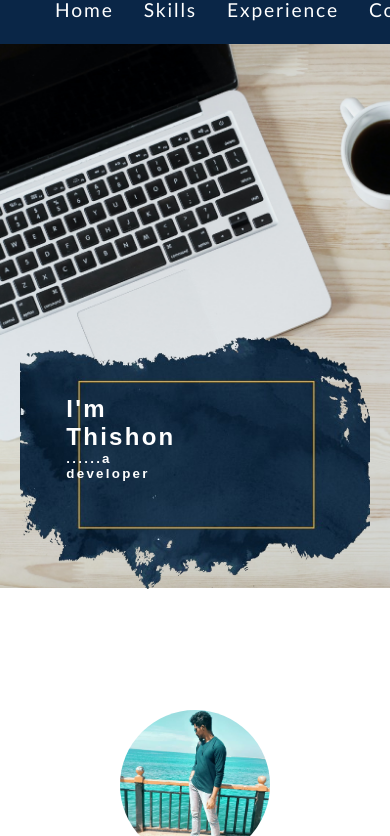
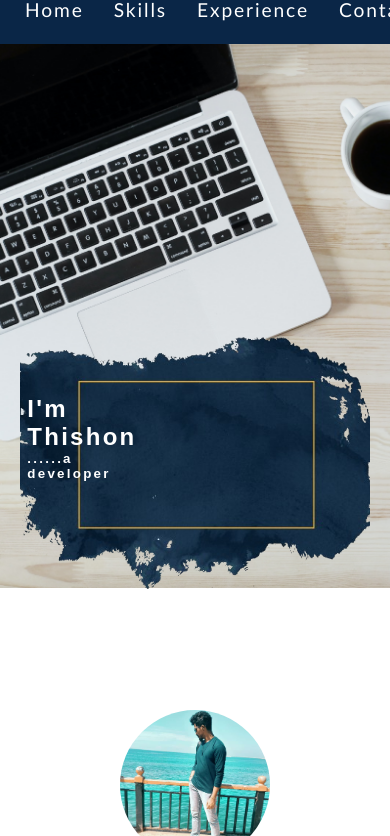
Before and after one commit to GTLdd/My-Profile, a plain HTML site: page index.html in a window 390 px wide. Shown: the part 62-898 px from the top of the page. Drawn offline with Linux system fonts and the light colour scheme.

Commit message:
Update style.css

```diff
--- a/style.css
+++ b/style.css
@@ -332,7 +332,7 @@ li{
         position: absolute;
         width: 25%;
         margin-top: -215px;
-        margin-left: 17%;
+        margin-left: 7%;
 
     }
 
@@ -352,7 +352,7 @@ li{
     }
 
     .nav-text{
-        margin-left: 40px;
+        margin-left: 10px;
         line-height: 1cm;
     }
 
```
